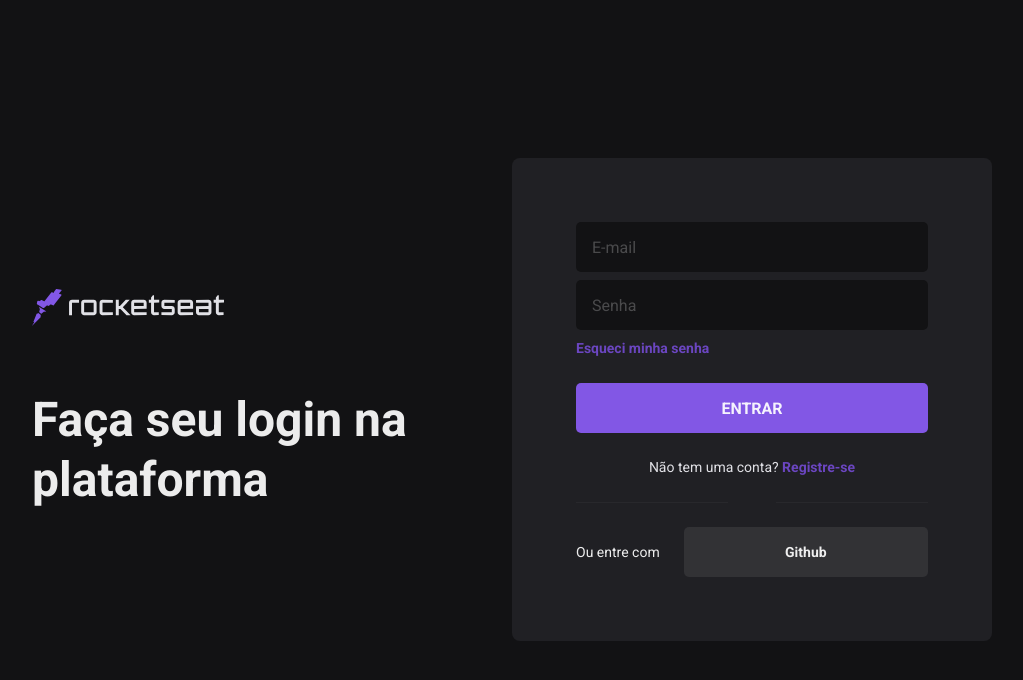
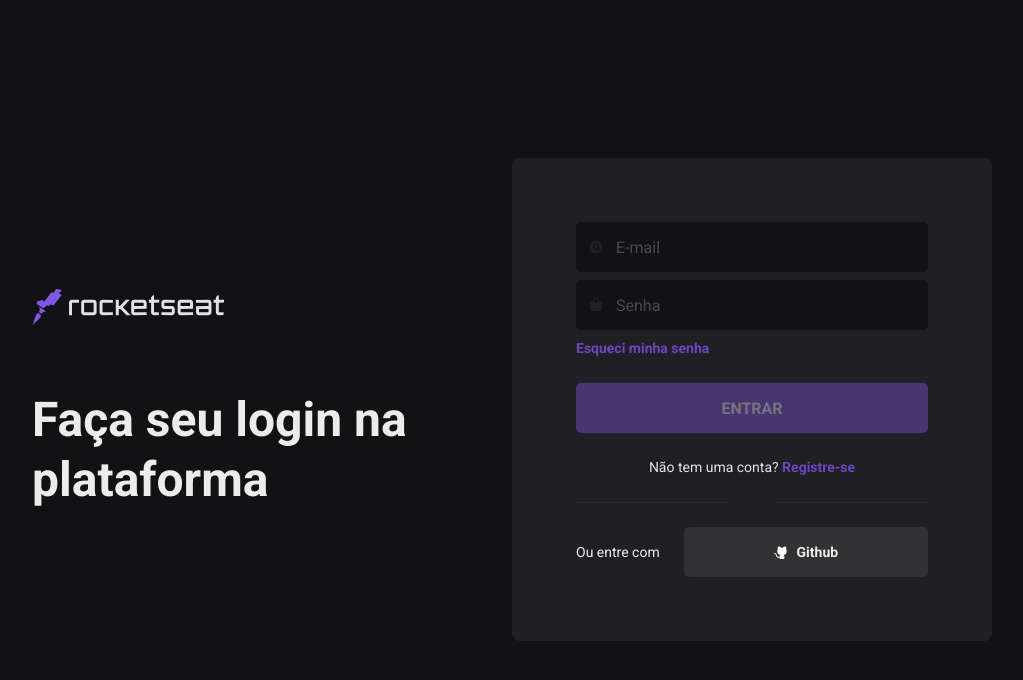
Before and after one commit to Paulo-Augusto12/login-page-rocketseat, a Next.js app: page / in a window 1280 px wide. Shown: the top 680 px of the page, without its empty margins (128-1151 px from the left). Built offline with nearby package versions, Linux system fonts and the light colour scheme.

Commit message:
feat: added my own style elements

```diff
--- a/src/pages/index.tsx
+++ b/src/pages/index.tsx
@@ -1,14 +1,39 @@
+// importações do chakra
+
 import {
   Button,
   Flex,
   Grid,
   Heading,
   Input,
+  InputGroup,
+  InputLeftElement,
   Link,
   Text,
 } from "@chakra-ui/react";
+
+//
+
+// components
+
 import { Divider } from "../../Components/Divider/Divider";
+
+//
+
+// Hook
+
+import { useHome } from "../hook/useHome";
+import {
+  At,
+  EnvelopeSimple,
+  GithubLogo,
+  LockSimple,
+} from "@phosphor-icons/react";
+
+//
+
 export default function Home() {
+  const hook = useHome();
   return (
     <Grid
       as={"main"}
@@ -33,6 +58,13 @@ export default function Home() {
         alignItems={"stretch"}
         padding={16}
       >
+        <Flex flexDir={"column"} gap={2}>
+          <InputGroup>
+            <InputLeftElement
+              children={<At size={16} color="#202024" weight="fill" />}
+              pointerEvents={"none"}
+              height={"100%"}
+            />
             <Input
               height={"50px"}
               backgroundColor={"gray.800"}
@@ -40,6 +72,17 @@ export default function Home() {
               borderRadius={"sm"}
               placeholder="E-mail"
               border={"none"}
+              value={hook.email}
+              onChange={(e) => {
+                hook.setEmail(e.target.value);
+              }}
+            />
+          </InputGroup>
+          <InputGroup>
+            <InputLeftElement
+              children={<LockSimple size={16} weight="fill" color="#202024" />}
+              pointerEvents={"none"}
+              height={"100%"}
             />
             <Input
               height={"50px"}
@@ -47,9 +90,15 @@ export default function Home() {
               focusBorderColor="purple.500"
               borderRadius={"sm"}
               placeholder="Senha"
-          marginTop={2}
               border={"none"}
+              type="password"
+              value={hook.password}
+              onChange={(e) => {
+                hook.setPassword(e.target.value);
+              }}
             />
+          </InputGroup>
+        </Flex>
         <Link
           alignSelf={"flex-start"}
           marginTop={2}
@@ -66,6 +115,9 @@ export default function Home() {
           backgroundColor={"purple.500"}
           borderRadius={"sm"}
           _hover={{ backgroundColor: "purple.600" }}
+          isDisabled={
+            !hook.email.trim() && !hook.password.trim() ? true : false
+          }
         >
           ENTRAR
         </Button>
@@ -95,6 +147,9 @@ export default function Home() {
             marginLeft={6}
             fontSize={"sm"}
             borderRadius={"sm"}
+            leftIcon={<GithubLogo size={15} color="#FFFF" weight="fill" />}
+            alignItems={"center"}
+            justifyContent={"center"}
           >
             Github
           </Button>
```
Lines whose indentation alone changed are shown as unchanged.
